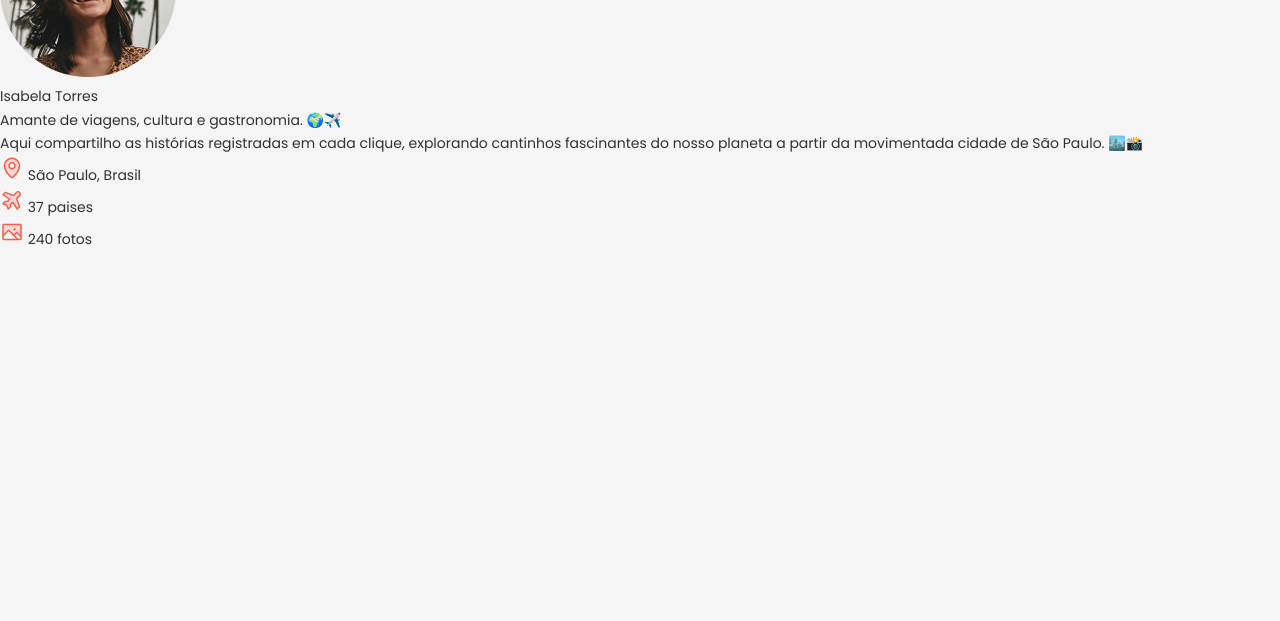
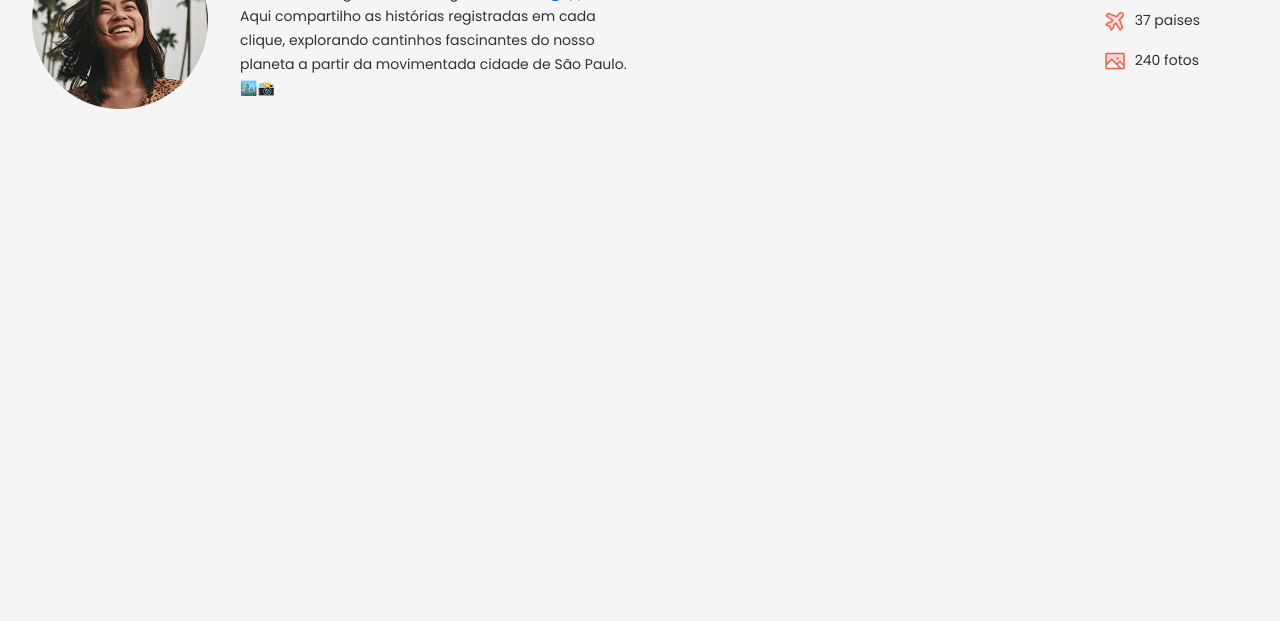
Before and after one commit to dzordii/travelgram-project, a website built with Vite: page index.html in a window 1280 px wide. Shown: the part 179-800 px from the top of the page. Built offline with nearby package versions, Linux system fonts and the light colour scheme.

Commit message:
finish profile section

```diff
--- a/src/styles/index.css
+++ b/src/styles/index.css
@@ -1,2 +1,3 @@
 @import url(global.css);
 @import url(header.css);
+@import url(profile.css);
--- /dev/null
+++ b/src/styles/profile.css
@@ -0,0 +1,42 @@
+.profile-container {
+    width: 100%;
+    max-width: 1280px;
+    margin-inline: auto;
+    padding: 2rem;
+
+    display: flex;
+
+    & .p-left {
+        width: 50%;
+
+        display: flex;
+        align-items: center;
+        gap: 2rem;
+
+        & span {
+            color: var(--text-primary);
+            font: var(--heading);
+        }
+    }
+
+    & .p-right {
+        margin-left: auto;
+
+        display: flex;
+        align-items: center;
+
+        & .profile-stats {
+            display: flex;
+            flex-direction: column;
+            justify-content: center;
+
+            gap: 1rem;
+
+            & li {
+                display: flex;
+                align-items: center;
+                gap: .5rem;
+            }
+        }
+    }
+}
```
